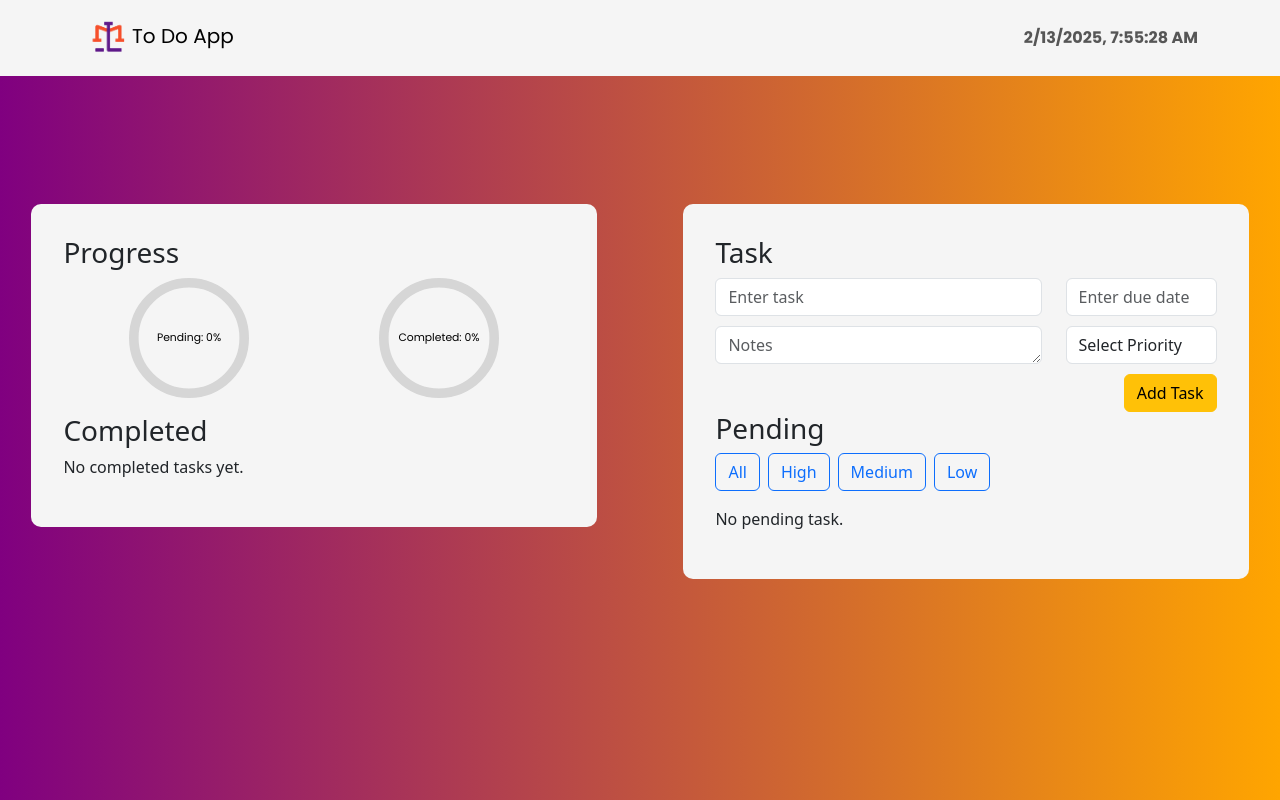
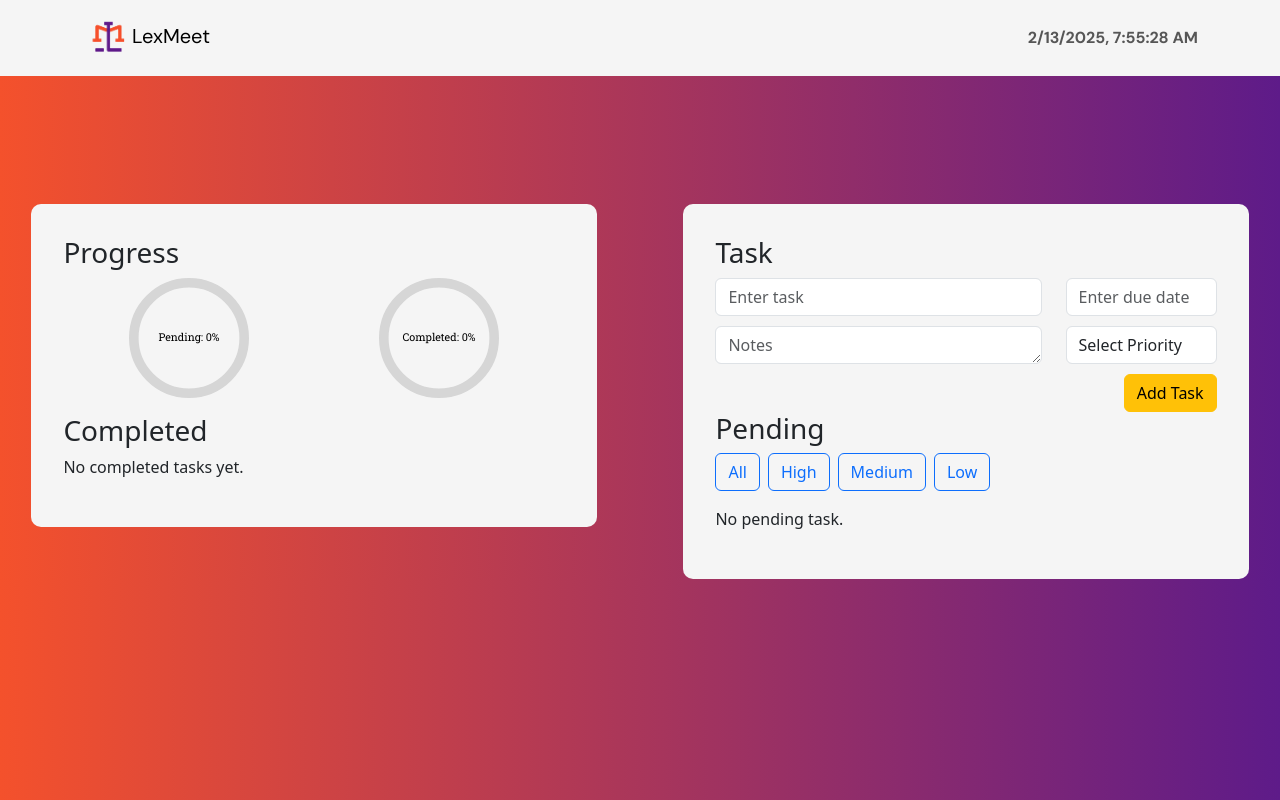
Before and after one commit to llasus-ronnie/Llasus_ToDoApp, a React (Vite) app: page / in a window 1280 px wide. Built offline with nearby package versions, Linux system fonts and the light colour scheme.

Commit message:
aligned with brand guidelines

```diff
--- a/src/App.jsx
+++ b/src/App.jsx
@@ -135,7 +135,7 @@
               style={{
                 display: "flex",
                 justifyContent: "space-around",
-                fontFamily: "Poppins",
+                fontFamily: "Roboto Slab",
               }}
             >
               <div style={{ width: 120, height: 120 }}>
@@ -149,7 +149,7 @@
                   })}
                 />
               </div>
-              <div style={{ width: 120, height: 120, fontFamily: "Poppins" }}>
+              <div style={{ width: 120, height: 120, fontFamily: "Roboto Slab" }}>
                 <CircularProgressbar
                   value={completedProgress}
                   text={`Completed: ${completedProgress.toFixed(0)}%`}
--- a/src/components/Navbar.jsx
+++ b/src/components/Navbar.jsx
@@ -19,7 +19,7 @@
       <Container>
         <Navbar.Brand href="#home">
           <img src={logo} width="50" height="50" alt="logo" />
-          To Do App
+          LexMeet
         </Navbar.Brand>
         <Navbar.Text className="ml-auto">
           {dateTime.toLocaleString()}
--- a/src/styles/App.css
+++ b/src/styles/App.css
@@ -1,18 +1,17 @@
-@import url("https://fonts.googleapis.com/css2?family=Poppins:ital,wght@0,100;0,200;0,300;0,400;0,500;0,600;0,700;0,800;1,100;1,200;1,300;1,400;1,500;1,600;1,700;1,800;1,900&display=swap");
-
+@import url('https://fonts.googleapis.com/css2?family=DM+Sans:ital,opsz,wght@0,9..40,100..1000;1,9..40,100..1000&family=Lato:ital,wght@0,100;0,300;0,400;0,700;0,900;1,100;1,300;1,400;1,700;1,900&family=Roboto+Slab:wght@100..900&display=swap');
 html,
 body {
   margin: 0;
   padding: 0;
   width: 100%;
   overflow-x: hidden;
-  font-family: "Poppins", sans-serif;
+  font-family: "Lato", sans-serif;
   color-scheme: light dark;
-  background: linear-gradient(to right, purple, orange);
+  background: linear-gradient(to right, #F4512C, #5E1B89);
 }
 
 .nav {
-  font-family: "Poppins", sans-serif;
+  font-family: "DM Sans", sans-serif;
   background-color: rgba(245, 245, 245, 10);
 }
 
@@ -20,7 +19,7 @@
   margin-left: auto;
   font-size: 16px;
   font-weight: bold;
-  font-family: "Poppins", sans-serif;
+  font-family: "DM Sans", sans-serif;
 }
 
 .task-container,
```
